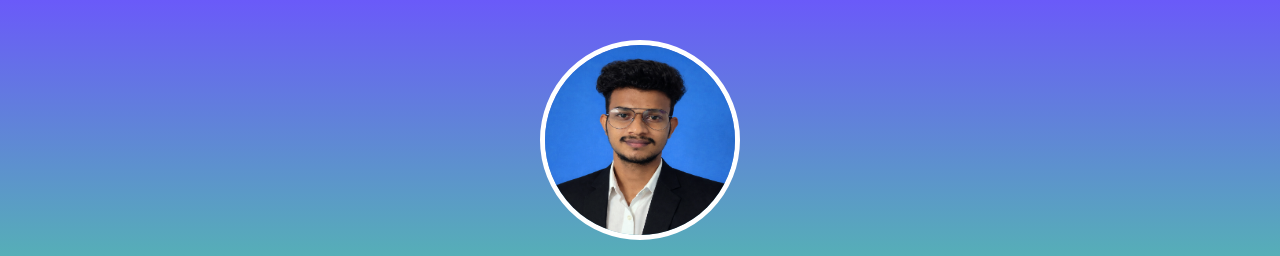
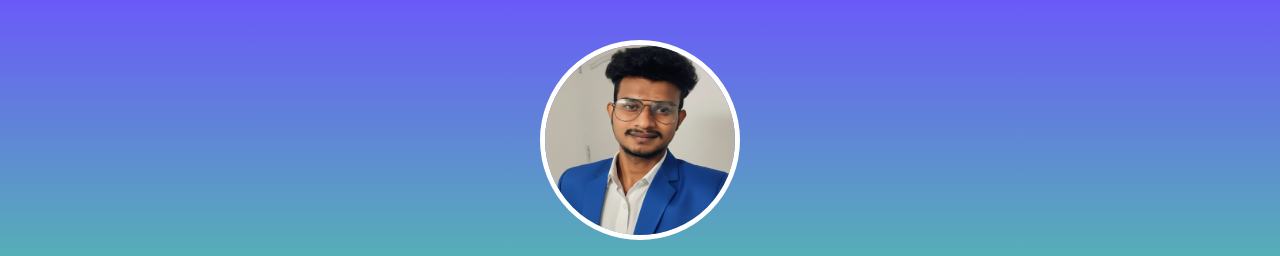
Before and after one commit to ARUNREDDY1777/portfolio, a plain HTML site: page index.html in a window 1280 px wide. Shown: the top 256 px of the page. Drawn offline with nearby package versions, Linux system fonts and the light colour scheme.

Commit message:
Update index.html

```diff
--- a/index.html
+++ b/index.html
@@ -49,7 +49,7 @@
 <body>
 
 <header>
-  <img src="profile.jpg" alt="profile"/>
+  <img src="myprofile.jpg" alt="profile"/>
   <h1>Konkala Arun Kumar Reddy</h1>
   <p>• Programmer • Tech Enthusiast</p>
 </header>
```
